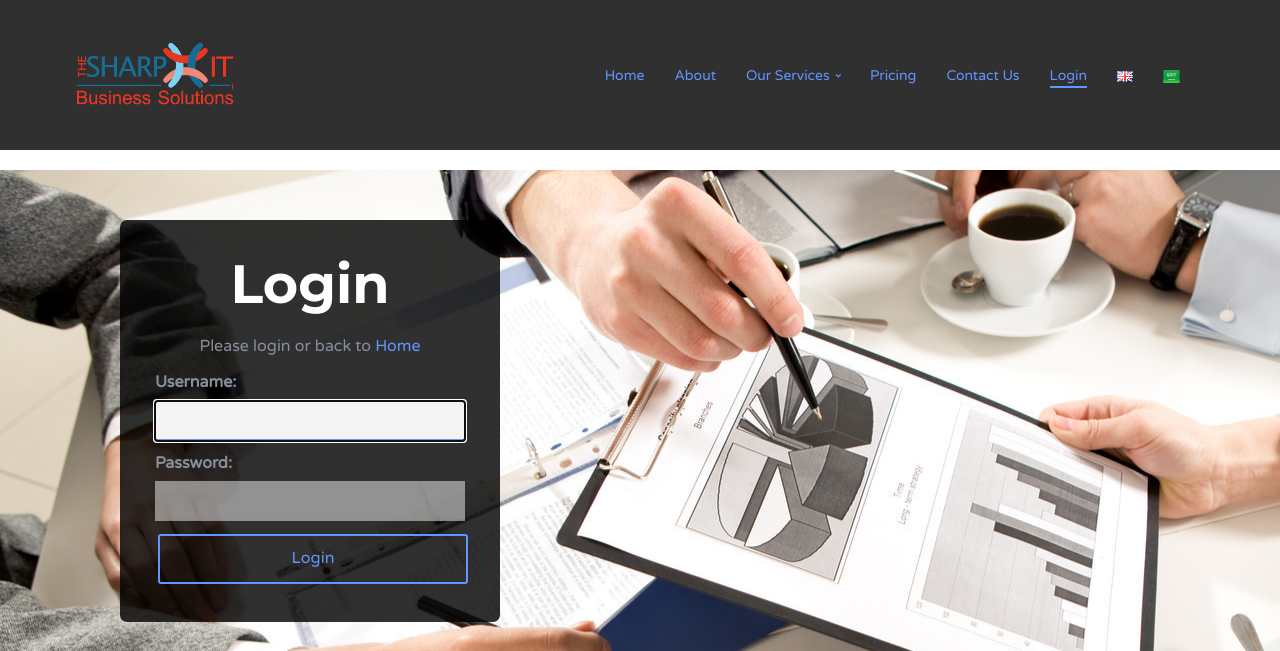
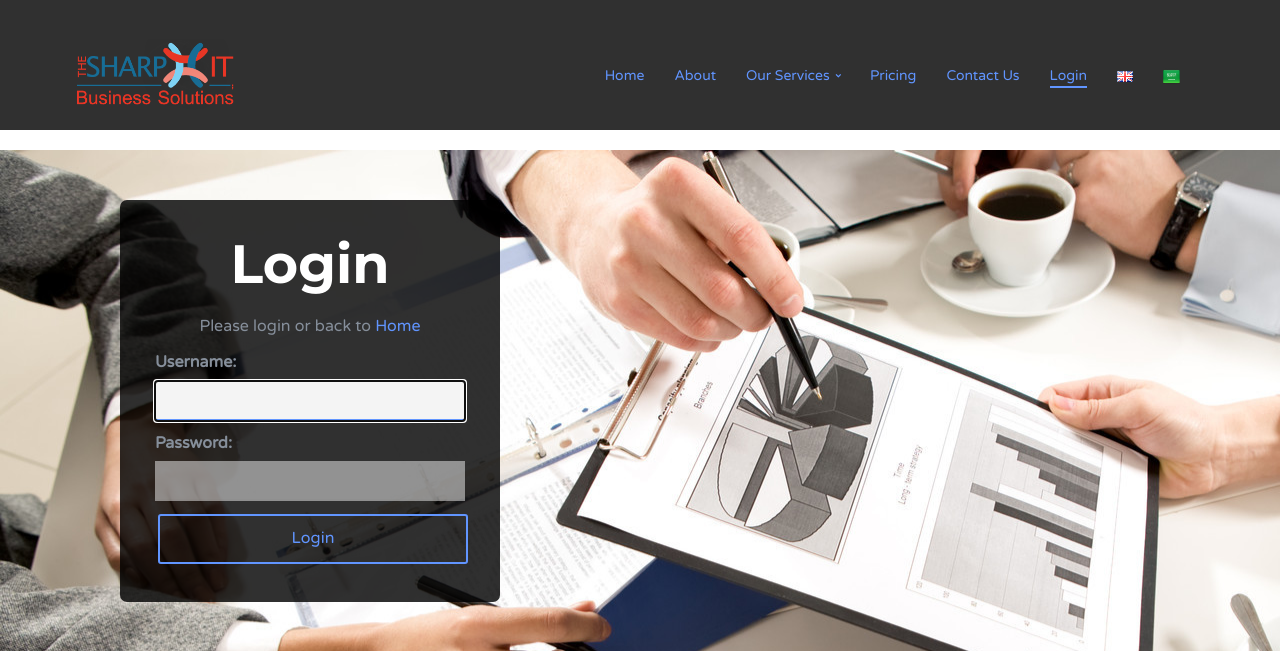
Before and after one commit to badreldenbeko/sharp_website, a Django app: page /en/login/ in a window 1280 px wide. Shown: the top 651 px of the page. Run offline with Django 3.2, Linux system fonts and the light colour scheme; some libraries are stand-ins or nearby versions.

Commit message:
Login page styling. Signed-off-by: Badrelden Ahmed <badrelden@hotmail.com>
Signed-off-by: Badrelden Ahmed <badrelden@hotmail.com>

```diff
--- a/home/templates/registration/login.html
+++ b/home/templates/registration/login.html
@@ -16,7 +16,7 @@
 
         #nav.navbar {
             background: rgba(0, 0, 0, 0.81);
-            height: 150px;
+            height: 130px;
         }
     </style>
 {% endblock %}
```
